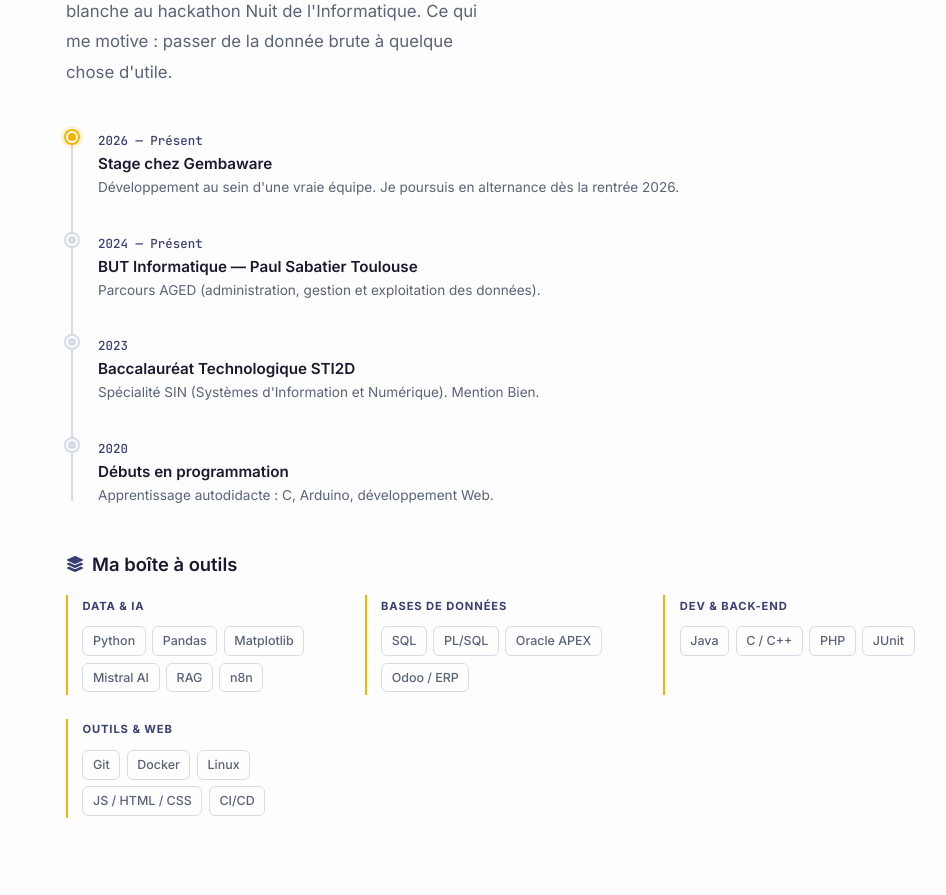
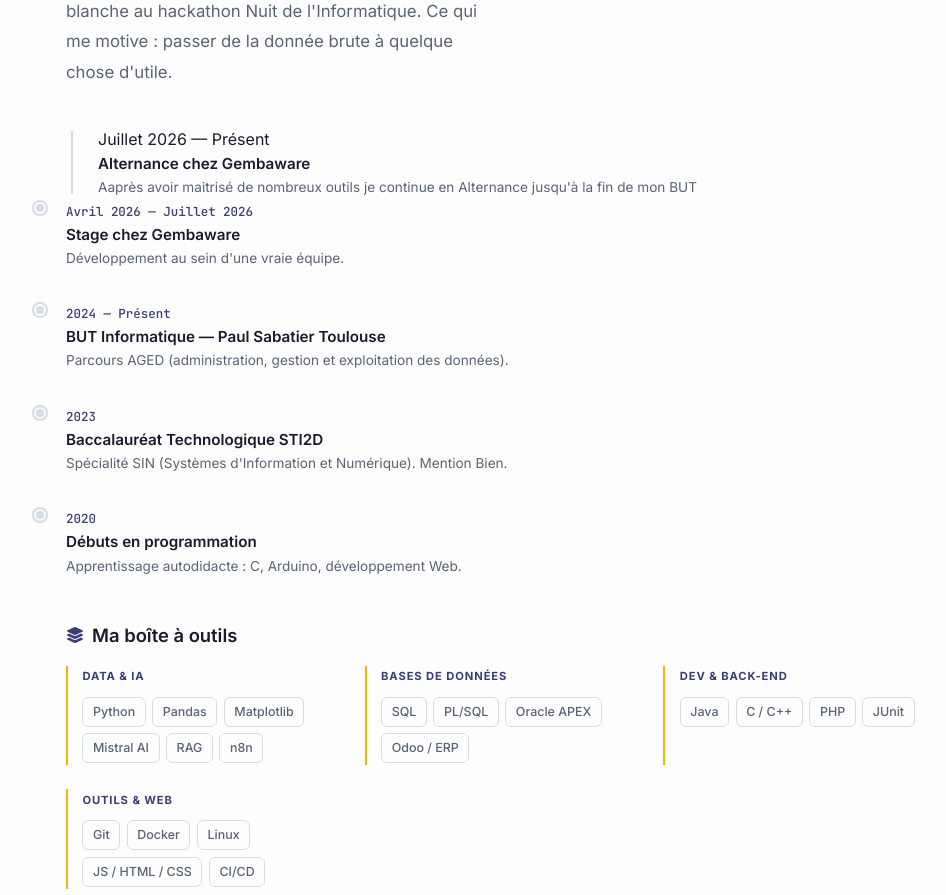
Before and after one commit to simonet4/VSPortfolio, a plain HTML site: page index.html in a window 1280 px wide. Shown: the part 1300-2195 px from the top of the page, without its empty margins (142-1088 px from the left). Drawn offline with Linux system fonts and the light colour scheme; no server answers.

Commit message:
Update employment timeline with alternance position
Added new alternance (apprenticeship) position at Gembaware starting July 2026, and updated the internship entry dates to reflect April-July 2026 period.

```diff
--- a/index.html
+++ b/index.html
@@ -158,12 +158,20 @@
             <div class="about-timeline-wrapper">
                 <div class="about-timeline reveal">
                     <div class="timeline">
+                        <div class="timeline-item>
+                            <div class="timeline-marker current" aria-hidden="true"></div>
+                            <div class="timeline-content"
+                                <span class="timeline-date" data-i18n="about.job_date">Juillet 2026 — Présent</span>
+                                <h3 data-i18n="about.job_title">Alternance chez Gembaware</h3>
+                                <p data-i18n="about.job_desc">Aaprès avoir maitrisé de nombreux outils je continue en Alternance jusqu'à la fin de mon BUT</p>
+                            </div>
+                        </div>
                         <div class="timeline-item">
-                            <div class="timeline-marker current" aria-hidden="true"></div>
+                            <div class="timeline-marker" aria-hidden="true"></div>
                             <div class="timeline-content">
-                                <span class="timeline-date" data-i18n="about.job_date">2026 — Présent</span>
+                                <span class="timeline-date" data-i18n="about.job_date">Avril 2026 — Juillet 2026</span>
                                 <h3 data-i18n="about.job_title">Stage chez Gembaware</h3>
-                                <p data-i18n="about.job_desc">Développement au sein d'une vraie équipe. Je poursuis en alternance dès la rentrée 2026.</p>
+                                <p data-i18n="about.job_desc">Développement au sein d'une vraie équipe.</p>
                             </div>
                         </div>
                         <div class="timeline-item">
```
